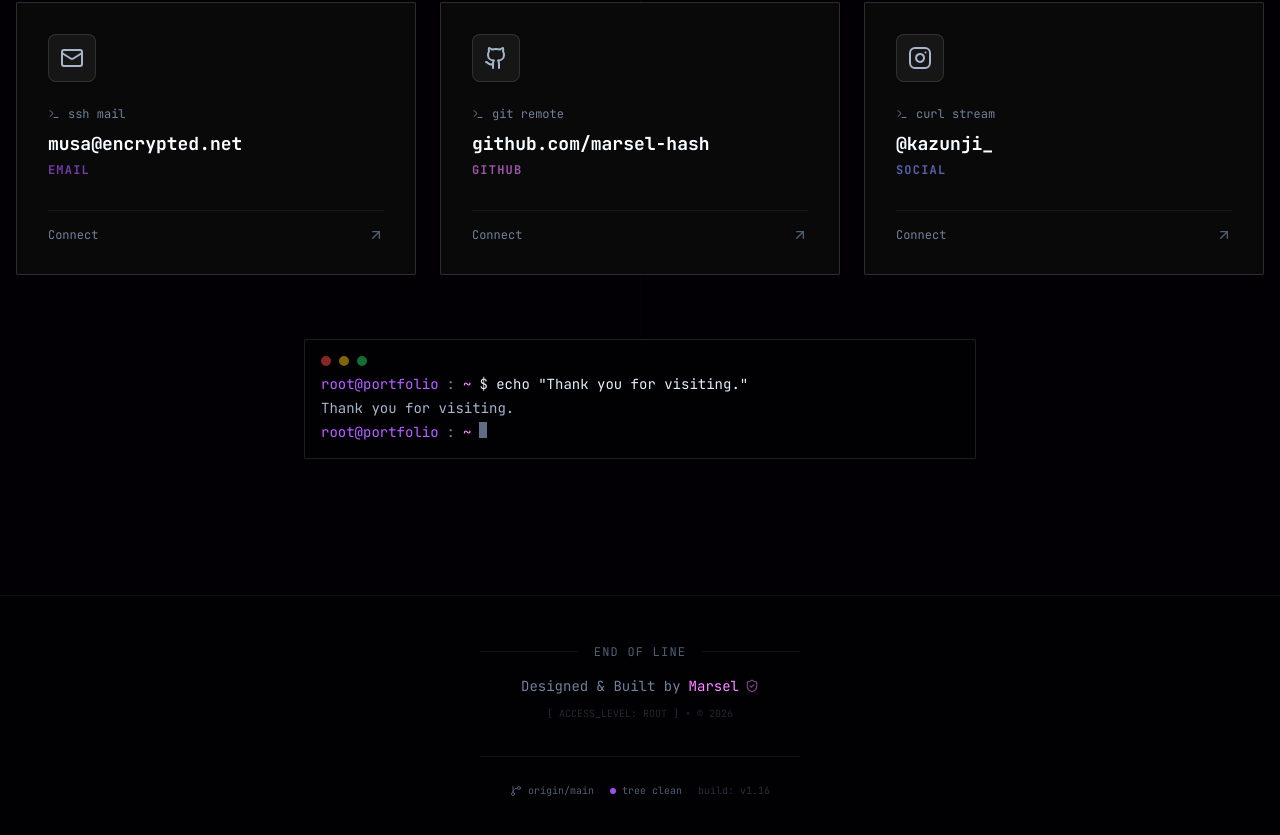
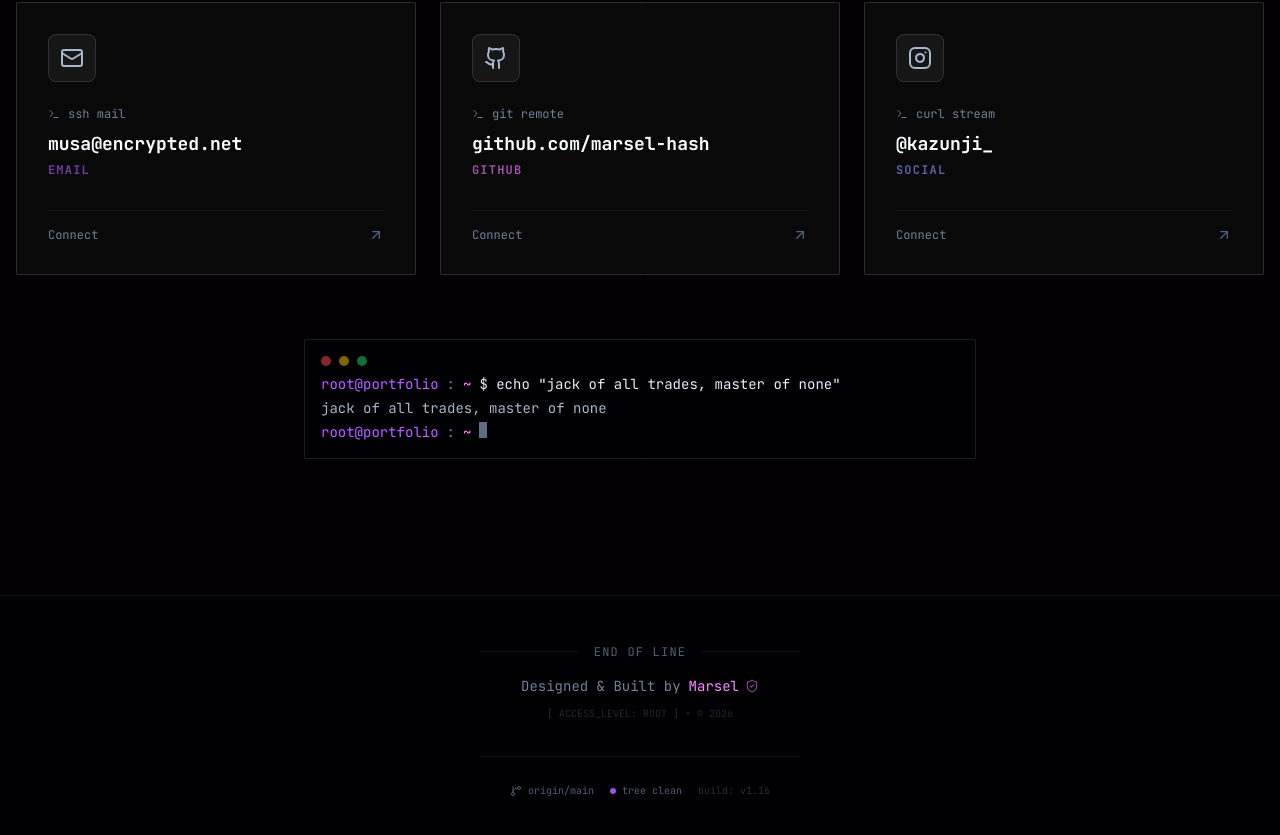
Before and after one commit to marsel-hash/My-Porto, a React (Vite) app: page / in a window 1280 px wide. Shown: the part 5192-6027 px from the top of the page. Built offline with nearby package versions, Linux system fonts and the light colour scheme.

Commit message:
Update ContactSection.tsx

```diff
--- a/components/ContactSection.tsx
+++ b/components/ContactSection.tsx
@@ -107,10 +107,10 @@ const ContactSection: React.FC = () => {
               <span className="text-term-green">root@portfolio</span>
               <span className="text-slate-500">:</span>
               <span className="text-term-cyan">~</span>
-              <span className="text-slate-300">$ echo "Thank you for visiting."</span>
+              <span className="text-slate-300">$ echo "jack of all trades, master of none"</span>
            </div>
            <div className="flex gap-2 mt-1">
-              <span className="text-slate-400">Thank you for visiting.</span>
+              <span className="text-slate-400">jack of all trades, master of none</span>
            </div>
            <div className="flex gap-2 mt-1">
               <span className="text-term-green">root@portfolio</span>
```
